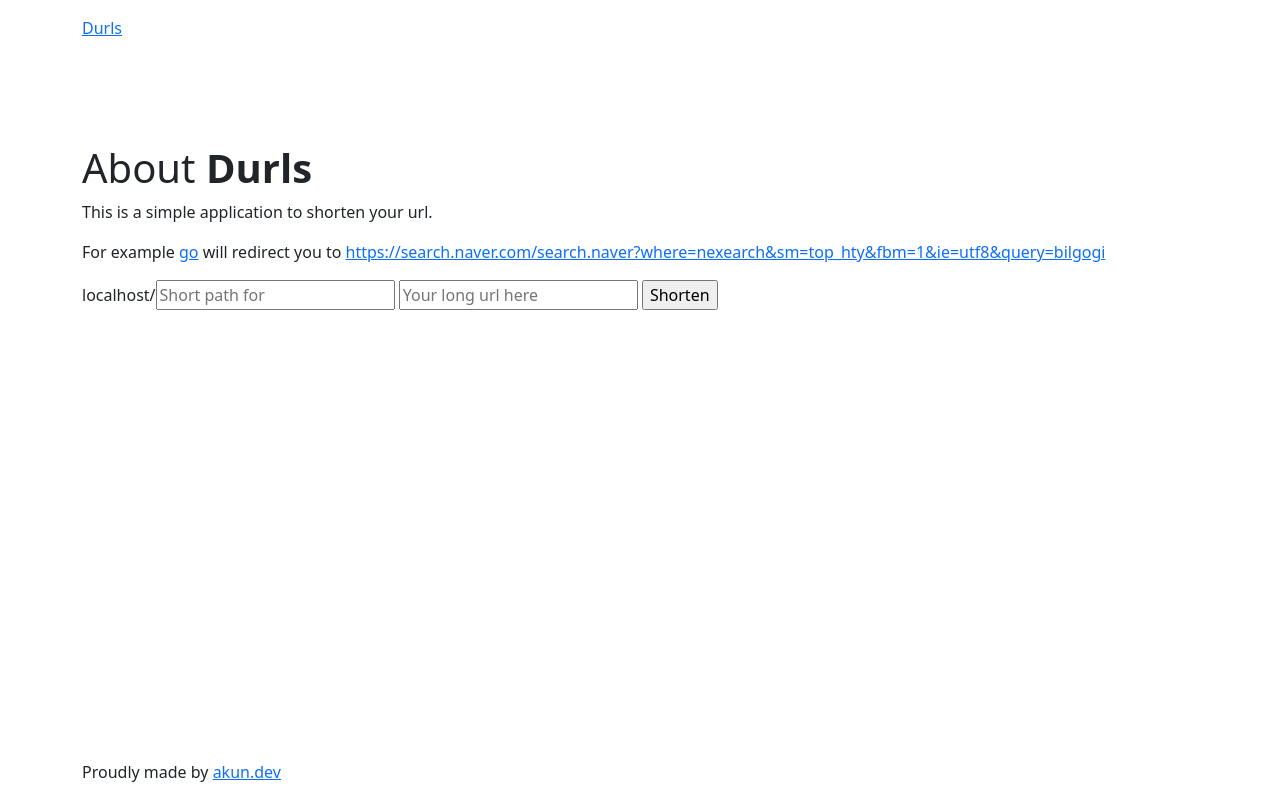
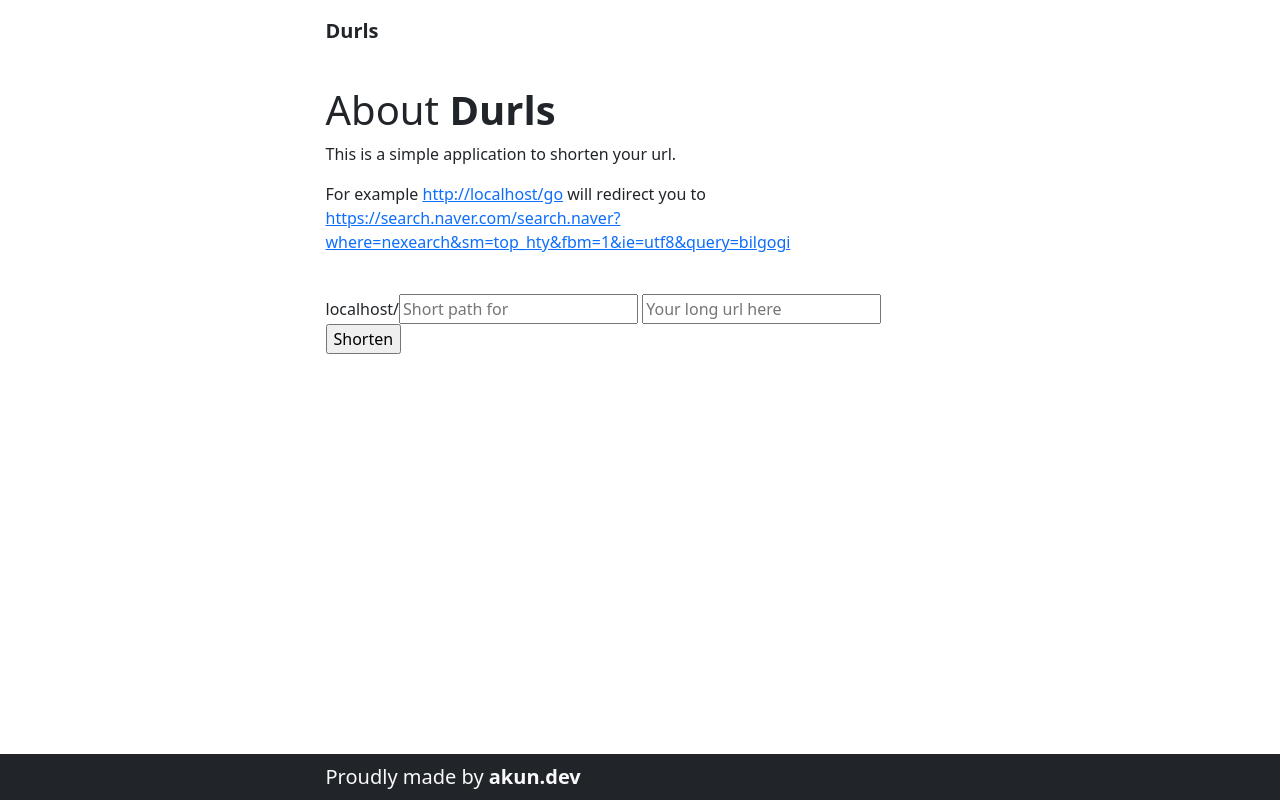
Before and after one commit to almazkun/durls, a Django app: a page that uses templates/_base.html in a window 1280 px wide. Run offline with Django 4.2, Linux system fonts and the light colour scheme; data that the repository does not hold is empty.

Commit message:
templates layout

```diff
--- /dev/null
+++ b/static/css/base.css
@@ -0,0 +1,8 @@
+.container {
+    max-width: 653px;
+    }
+
+.min-100 {
+    min-height: 100%;
+    height: 100%;
+}
--- a/templates/_base.html
+++ b/templates/_base.html
@@ -1,36 +1,30 @@
 <!DOCTYPE html>
 <html lang="en">
     <head>
-        <meta charset="utf-8">
-        <meta name="robots" content="index, follow" />
-        <meta http-equiv="X-UA-Compatible" content="IE=edge,chrome=1">
-        <meta name="viewport" content="width=device-width,minimum-scale=1,initial-scale=1">
-
-        <title>Durls - Django urls shortener</title>
-        <meta name="author" content="Almaz Kunpeissov">
-        <meta name="description" content="Durls - Django urls shortener"/>
-        <meta name="keywords" content="Durls, Django, urls shortener" />
+        {% block meta %}
+            {% include "includes/meta.html" %}
+        {% endblock meta %}
 
         {% block style %}
             {% include "includes/style.html"%}
         {% endblock style %}
     </head>
 
-    <body class="container">
+    <body class="text-dark">
         {% block navigation %}
             {% include "includes/nav.html" %}
         {% endblock navigation %}
 
-        <div class="mt-4 pt-4">
-            {% block messages %}
-                {% include "includes/messages.html" %}
-            {% endblock messages %}
-        </div>
+        {% block messages %}
+            {% include "includes/messages.html" %}
+        {% endblock messages %}
 
-        <div class="my-5 py-5">
-            {% block main_content %}
-            {% endblock main_content %}
-        </div>
+        {% block about %}
+            {% include "includes/about.html" %}
+        {% endblock about %}
+
+        {% block main_content %}
+        {% endblock main_content %}
 
         {% block footer %}
             {% include "includes/footer.html" %}
--- a/templates/durls/destination_list.html
+++ b/templates/durls/destination_list.html
@@ -1,8 +1,7 @@
 {% extends "_base.html" %}
 
 {% block main_content %}
-{% include "includes/about.html" %}
-
+    <div class="container pb-5 mb-5">
         <form action="{% url 'create' %}" method="post">{% csrf_token %}
             {{ request.META.HTTP_HOST }}/<input type="text" name="slug" placeholder="Short path for" tutle="Short path">
             <input type="text" name="destination_url" placeholder="Your long url here" title="Full URL">
@@ -15,16 +14,14 @@
                 <ul>
                     {% for destination in destinations %}
                         <li>
-                <a href="/{{ destination.slug }}" target="_blank">{{ request.META.HTTP_HOST }}/{{ destination.slug }}</a>
+                            <a href="/{{ destination.slug }}" target="_blank">{{ request.scheme }}://{{ request.META.HTTP_HOST }}/{{ destination.slug }}</a>
                             <form action="{% url 'delete' destination.slug %}" method="post">{% csrf_token %}
-                    <input type="submit" type="submit" value="DELETE">
+                                <input class="btn btn-danger" type="submit" type="submit" value="D">
                             </form>
                         </li>
                     {% endfor %}
                 </ul>
             </div>
         {% endif %}
-
-
-
+    </div>
 {% endblock %}
--- a/templates/includes/about.html
+++ b/templates/includes/about.html
@@ -1,8 +1,10 @@
+<div class="container py-4">
     <h1>About <strong>Durls</strong></h1>
     <p>This is a simple application to shorten your url.</p>
     <p>
-    For example <a href="/go">go</a> will redirect you to
+        For example <a href="/go">{{ request.scheme }}://{{ request.META.HTTP_HOST }}/go</a> will redirect you to
         <a href="https://search.naver.com/search.naver?where=nexearch&sm=top_hty&fbm=1&ie=utf8&query=bilgogi">
             https://search.naver.com/search.naver?where=nexearch&sm=top_hty&fbm=1&ie=utf8&query=bilgogi
         </a>
     </p>
+</div>
--- a/templates/includes/footer.html
+++ b/templates/includes/footer.html
@@ -1,5 +1,5 @@
-<footer class="py-3 fixed-bottom">
+<footer class="fixed-bottom py-2 bg-dark text-light">
     <div class="container">
-        <span>Proudly made by <a target="_blank"href="https://akun.dev">akun.dev</a></span>
+        <span class="lead">Proudly made by <a class="text-decoration-none text-light fw-bold" target="_blank"href="https://akun.dev/?utm_source=durls&utm_medium=web">akun.dev</a></span>
     </div>
 </footer>
--- a/templates/includes/messages.html
+++ b/templates/includes/messages.html
@@ -1,7 +1,9 @@
 {% if messages %}
-    <ul class="list-group">
-        {% for message in messages %}
-            <li class="list-group-item"><code>{{ message }}</code></li>
-        {% endfor %}
-    </ul>
+    <div class="container mt-4 pt-4">
+        <ul class="list-group">
+            {% for message in messages %}
+                <li class="list-group-item"><code>{{ message }}</code></li>
+            {% endfor %}
+        </ul>
+    </div>
 {% endif %}
--- /dev/null
+++ b/templates/includes/meta.html
@@ -0,0 +1,9 @@
+<meta charset="utf-8">
+<meta name="robots" content="index, follow" />
+<meta http-equiv="X-UA-Compatible" content="IE=edge,chrome=1">
+<meta name="viewport" content="width=device-width,minimum-scale=1,initial-scale=1">
+
+<title>Durls - Django urls shortener</title>
+<meta name="author" content="Almaz Kunpeissov">
+<meta name="description" content="Durls - Django urls shortener"/>
+<meta name="keywords" content="Durls, Django, urls shortener" />
--- a/templates/includes/nav.html
+++ b/templates/includes/nav.html
@@ -1,5 +1,3 @@
-<nav class="py-3 fixed-top">
-    <div class="container">
-        <a href="{% url 'home' %}">Durls</a>
-    </div>
+<nav class="container stiky-top py-2 py-md-3">
+    <a class="lead text-decoration-none text-dark fw-bold" href="{% url 'home' %}">Durls</a>
 </nav>
```
Also changed, not shown: templates/durls/home.html (+3 -4 lines), durls/tests.py (line endings or trailing spaces). Lines whose indentation alone changed are shown as unchanged.
